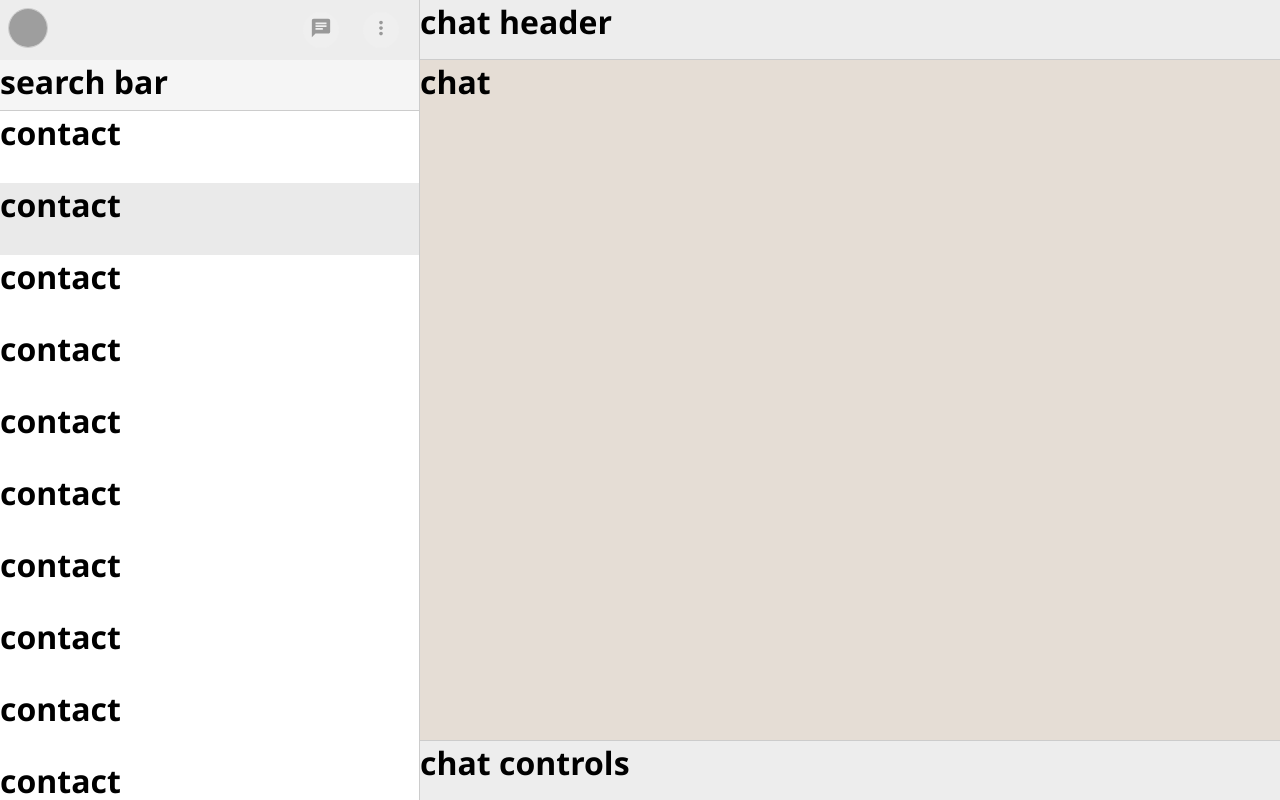
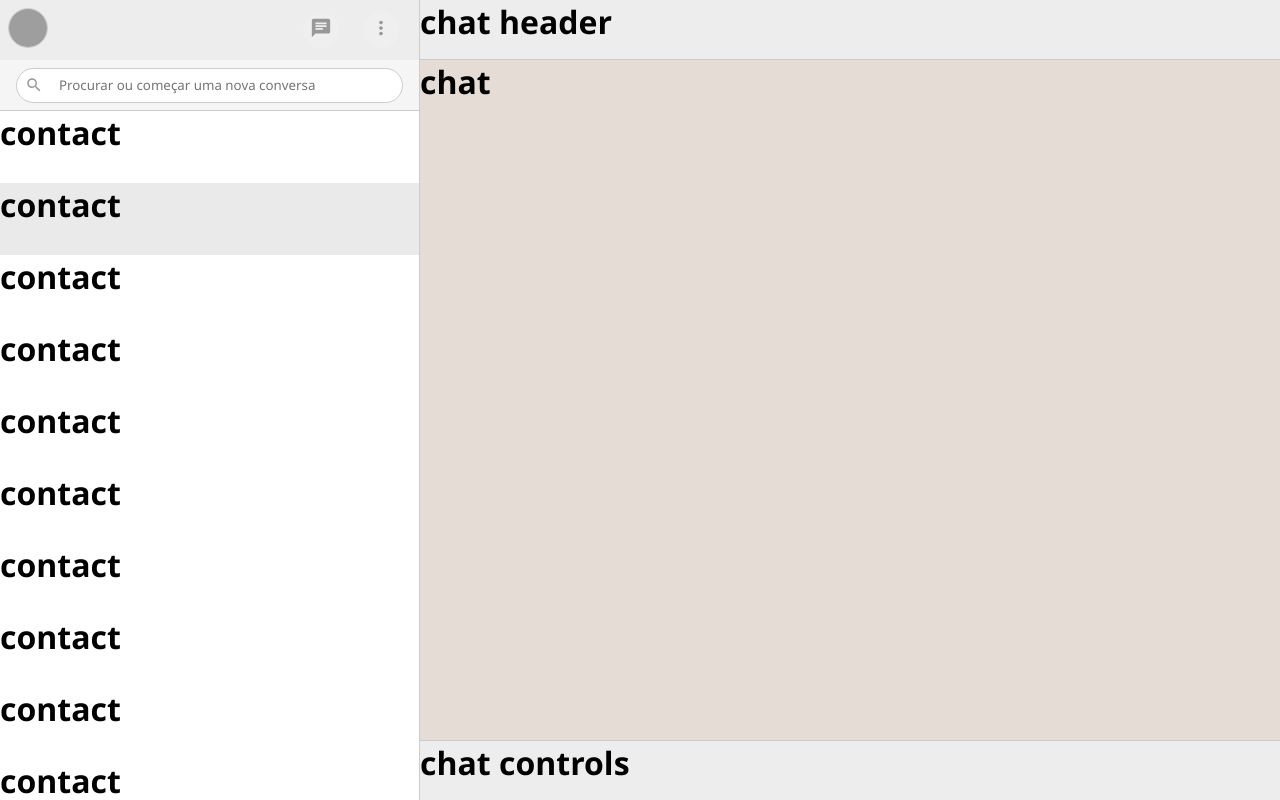
Before and after one commit to jocimarlopes/whatsapp-clone, a React (Create React App) app: page / in a window 1280 px wide. Built offline with nearby package versions, Linux system fonts and the light colour scheme; grey boxes are pictures that could not be loaded.

Commit message:
search bar styles

```diff
--- a/src/pages/Main/SearchBar/index.tsx
+++ b/src/pages/Main/SearchBar/index.tsx
@@ -1,10 +1,16 @@
 import React from 'react';
 
-import { Container } from './styles';
+import { ReactComponent as MagnifierIcon } from '@src/assets/magnifier-icon.svg';
+
+import { Container, InputContainer } from './styles';
 
 const SearchBar: React.FC = () => (
   <Container>
-    <h1>search bar</h1>
+    <InputContainer>
+      <MagnifierIcon />
+
+      <input type="text" placeholder="Procurar ou começar uma nova conversa" />
+    </InputContainer>
   </Container>
 );
 
--- a/src/pages/Main/SearchBar/styles.ts
+++ b/src/pages/Main/SearchBar/styles.ts
@@ -3,6 +3,41 @@ import { lighten } from 'polished';
 
 export const Container = styled.div`
   height: 50px;
+  padding: 0 16px;
 
   background: ${props => lighten(0.03, props.theme.colors.secondary)};
+
+  display: flex;
+  align-items: center;
 `;
+
+export const InputContainer = styled.div`
+  width: 100%;
+  height: 35px;
+  padding: 0 16px 0 8px;
+
+  background: ${props => lighten(0.2, props.theme.colors.secondary)};
+  border-radius: 100px;
+  border: 1px solid ${props => props.theme.colors.lightGray};
+
+  display: flex;
+  align-items: center;
+
+  svg {
+    width: 18px;
+    height: 18px;
+    margin-right: 8px;
+
+    fill: ${props => props.theme.colors.gray};
+  }
+
+  input {
+    height: 24px;
+    padding: 0 8px;
+
+    border: 0;
+    background: transparent;
+
+    flex: 1;
+  }
+`;
```
Also changed, not shown: src/assets/magnifier-icon.svg (added).
